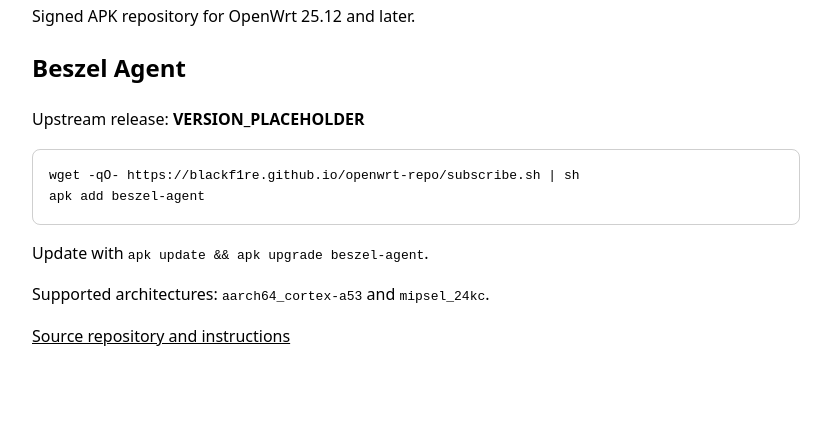
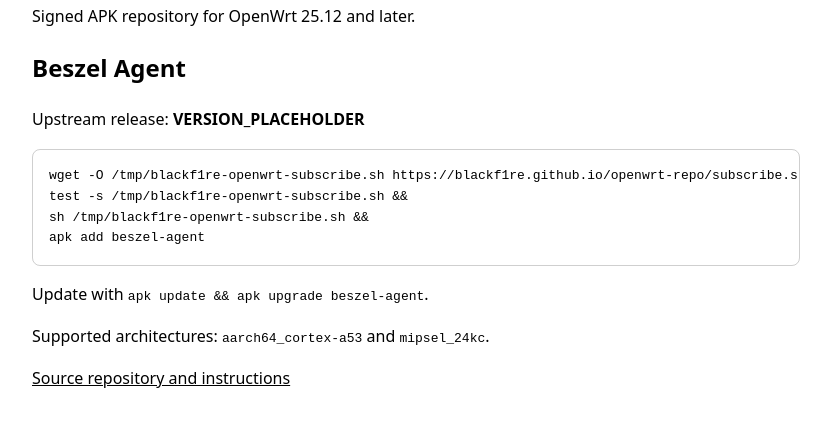
Before and after one commit to BlackF1re/openwrt-repo, a plain HTML site: page site/index.html in a window 1280 px wide. Shown: the part 133-560 px from the top of the page, without its empty margins (224-1055 px from the left). Drawn offline with Linux system fonts and the light colour scheme.

Commit message:
fix: validate test feed with temporary signing key

```diff
--- a/site/index.html
+++ b/site/index.html
@@ -19,7 +19,9 @@
     <p>Signed APK repository for OpenWrt 25.12 and later.</p>
     <h2>Beszel Agent</h2>
     <p>Upstream release: <strong>VERSION_PLACEHOLDER</strong></p>
-    <pre><code>wget -qO- https://blackf1re.github.io/openwrt-repo/subscribe.sh | sh
+    <pre><code>wget -O /tmp/blackf1re-openwrt-subscribe.sh https://blackf1re.github.io/openwrt-repo/subscribe.sh &&
+test -s /tmp/blackf1re-openwrt-subscribe.sh &&
+sh /tmp/blackf1re-openwrt-subscribe.sh &&
 apk add beszel-agent</code></pre>
     <p>Update with <code>apk update &amp;&amp; apk upgrade beszel-agent</code>.</p>
     <p>Supported architectures: <code>aarch64_cortex-a53</code> and <code>mipsel_24kc</code>.</p>
```
Also changed, not shown: 3 other files.
